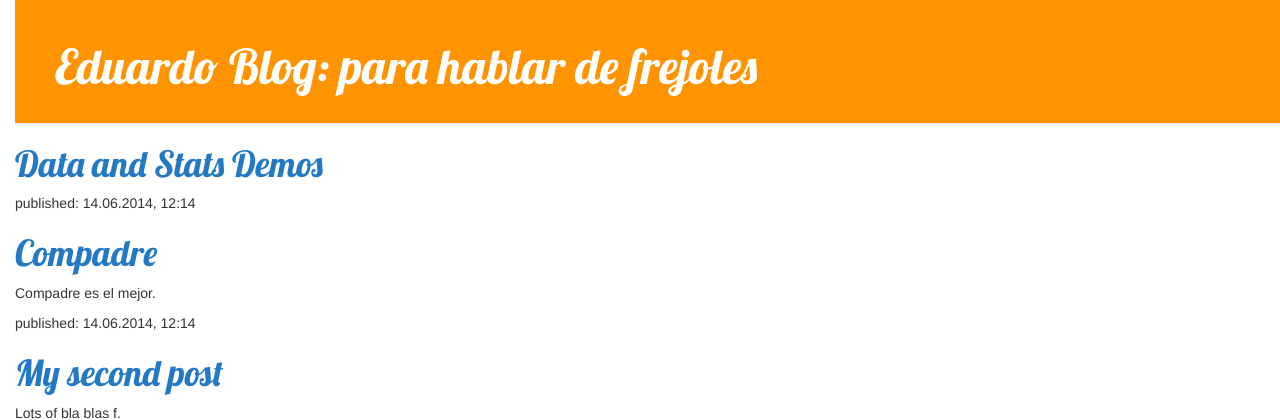
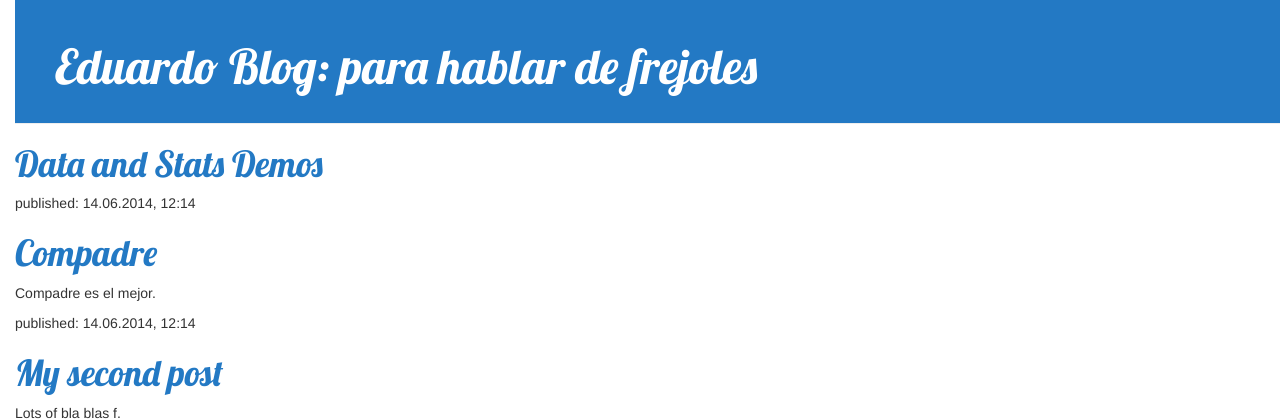
Before and after one commit to educep/my-first-blog, a Django app: template mysite/blog/templates/blog/post_list.html in a window 1280 px wide. Shown: the top 420 px of the page. Run offline with Django 3.2, Linux system fonts and the light colour scheme; the template is opened without the code that fills it, so the values that code supplies are empty; parts of the project's set-up code (start-up, migrations or seed data) failed here and were passed over; some libraries are stand-ins or nearby versions.

Commit message:
PB with css

```diff
--- a/mysite/blog/static/css/blog.css
+++ b/mysite/blog/static/css/blog.css
@@ -8,7 +8,7 @@ body {
 }
 
 .page-header {
-    background-color: #ff9400;
+    background-color: #2379C4;
     margin-top: 0;
     padding: 20px 20px 20px 40px;
 }
--- a/mysite/blog/templates/blog/post_list.html
+++ b/mysite/blog/templates/blog/post_list.html
@@ -4,17 +4,18 @@
 {% load staticfiles %}
 <html>
 
+    <head>
+        <title>Test HTML</title>
+        <link href="//fonts.googleapis.com/css?family=Lobster&subset=latin,latin-ext" rel="stylesheet" type="text/css">
+        <link rel="stylesheet" href="//maxcdn.bootstrapcdn.com/bootstrap/3.2.0/css/bootstrap.min.css">
+        <link rel="stylesheet" href="//maxcdn.bootstrapcdn.com/bootstrap/3.2.0/css/bootstrap-theme.min.css">
+        <link rel="stylesheet" href="{% static 'css/blog.css' %}">
+    </head>
+
 	<div class="page-header">
 	    <h1><a href="/">Eduardo Blog: para hablar de frejoles</a></h1>
 	</div>
 
-    <head>
-    	<link href="//fonts.googleapis.com/css?family=Lobster&subset=latin,latin-ext" rel="stylesheet" type="text/css">
-        <title>Test HTML</title>
-        <link rel="stylesheet" href="//maxcdn.bootstrapcdn.com/bootstrap/3.2.0/css/bootstrap.min.css">
-        <link rel="stylesheet" href="//maxcdn.bootstrapcdn.com/bootstrap/3.2.0/css/bootstrap-theme.min.css">
-        <link rel="stylesheet" href="{% static 'css/blog.css' %}">
-    </head>
     <body>
         <div>
             <h1><a href="/">Data and Stats Demos</a></h1>
```
